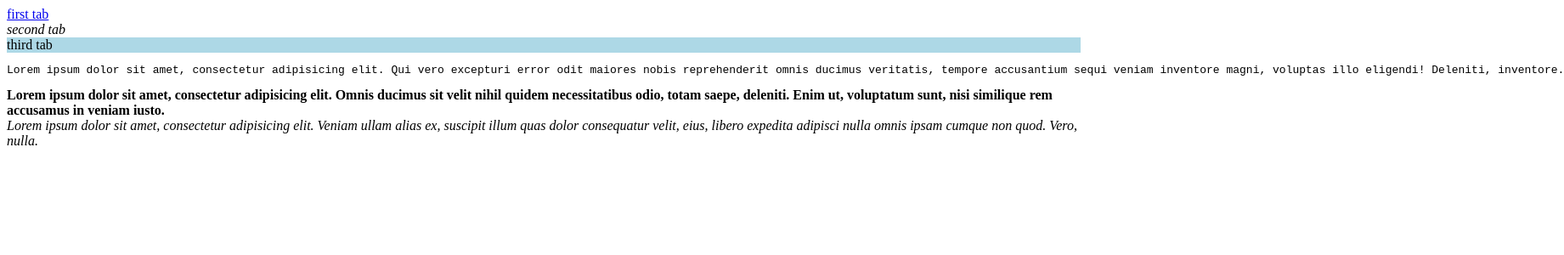
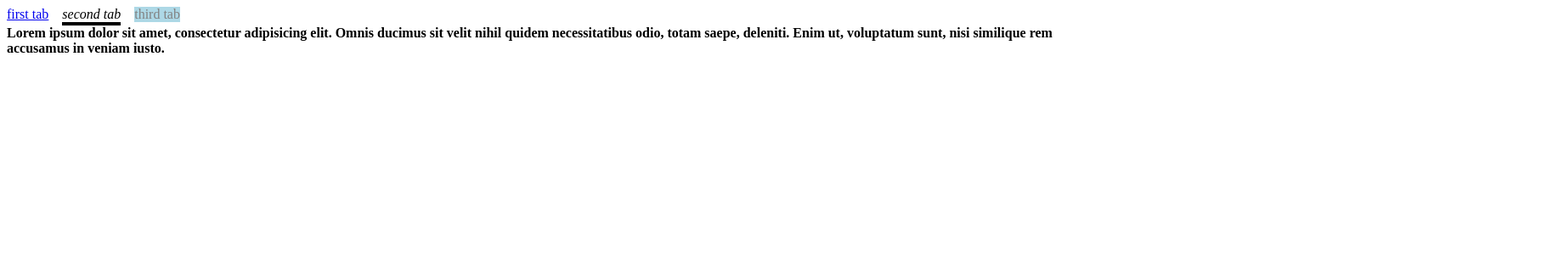
Before and after one commit to cloud-walker/react-compound-components-pattern, a React (Create React App) app: page / in a window 1280 px wide. Shown: the top 300 px of the page at 85% size, 1841 px wide, since content can reach past the window. Built offline with nearby package versions, Linux system fonts and the light colour scheme.

Commit message:
First working draft

```diff
--- a/src/components/App/App.js
+++ b/src/components/App/App.js
@@ -16,7 +16,7 @@ class App extends React.Component {
             <Tab>
               <i>second tab</i>
             </Tab>
-            <Tab>
+            <Tab disabled>
               <div style={{background: 'lightblue'}}>
                 third tab
               </div>
--- a/src/components/Tabs/Tab/Tab.js
+++ b/src/components/Tabs/Tab/Tab.js
@@ -1,7 +1,16 @@
 import React from 'react'
 
-const Component = props => (
-  <div>{props.children}</div>
+const Component = ({children, active, disabled, onActivate}) => (
+  <div
+    onClick={!disabled && onActivate}
+    style={{
+      borderBottom: active ? '4px solid' : 'none',
+      marginRight: '1em',
+      color: disabled ? 'grey' : 'black',
+    }}
+  >
+    {children}
+  </div>
 )
 
 Component.displayName = 'Tab'
--- a/src/components/Tabs/TabList/TabList.js
+++ b/src/components/Tabs/TabList/TabList.js
@@ -1,8 +1,21 @@
 import React from 'react'
 
-const Component = props => (
-  <div>{props.children}</div>
-)
+const Component = class extends React.Component {
+  render() {
+    const children = React.Children.map(
+      this.props.children,
+      (child, i) => React.cloneElement(child, {
+        active: this.props.activeIndex == i,
+        onActivate: () => {
+          this.props.onActiveTab(i)
+        }
+      }),
+    )
+    return (
+      <div style={{display: 'flex'}}>{children}</div>
+    )
+  }
+}
 
 Component.displayName = 'TabList'
 
--- a/src/components/Tabs/TabPanels/TabPanels.js
+++ b/src/components/Tabs/TabPanels/TabPanels.js
@@ -1,7 +1,7 @@
 import React from 'react'
 
-const Component = props => (
-  <div>{props.children}</div>
+const Component = ({children, activeIndex}) => (
+  <div>{children[activeIndex]}</div>
 )
 
 Component.displayName = 'TabPanels'
--- a/src/components/Tabs/Tabs.js
+++ b/src/components/Tabs/Tabs.js
@@ -1,13 +1,32 @@
 import React from 'react'
+
+import TabPanels from './TabPanels'
+import TabList from './TabList'
 
 const Component = class extends React.Component {
   static displayName = 'Tabs'
 
-  state = {activeIndex: 0}
+  state = {activeIndex: 1}
 
   render() {
+    const children = React.Children.map(this.props.children, child => {
+      switch (child.type) {
+        case TabPanels:
+          return React.cloneElement(child, {
+            activeIndex: this.state.activeIndex,
+          })
+        case TabList:
+          return React.cloneElement(child, {
+            activeIndex: this.state.activeIndex,
+            onActiveTab: activeIndex => this.setState({activeIndex})
+          })
+        default:
+          return child
+      }
+    })
+
     return (
-      <div>{this.props.children}</div>
+      <div>{children}</div>
     )
   }
 }
```
